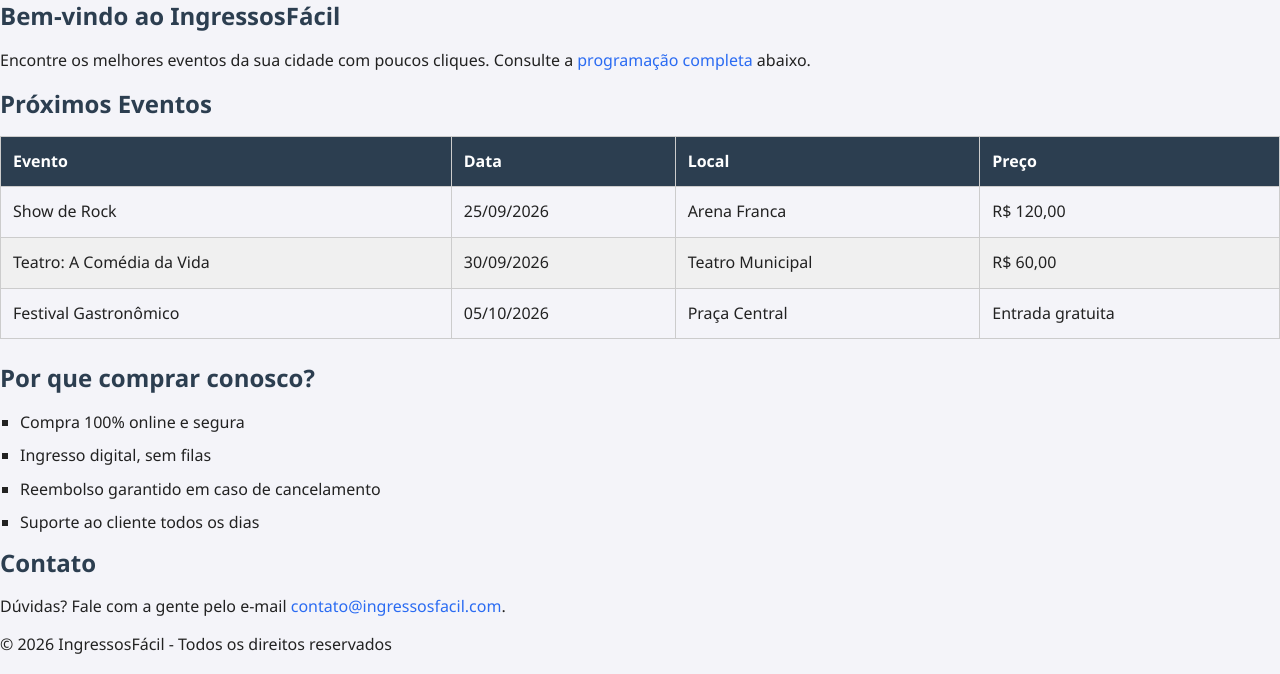
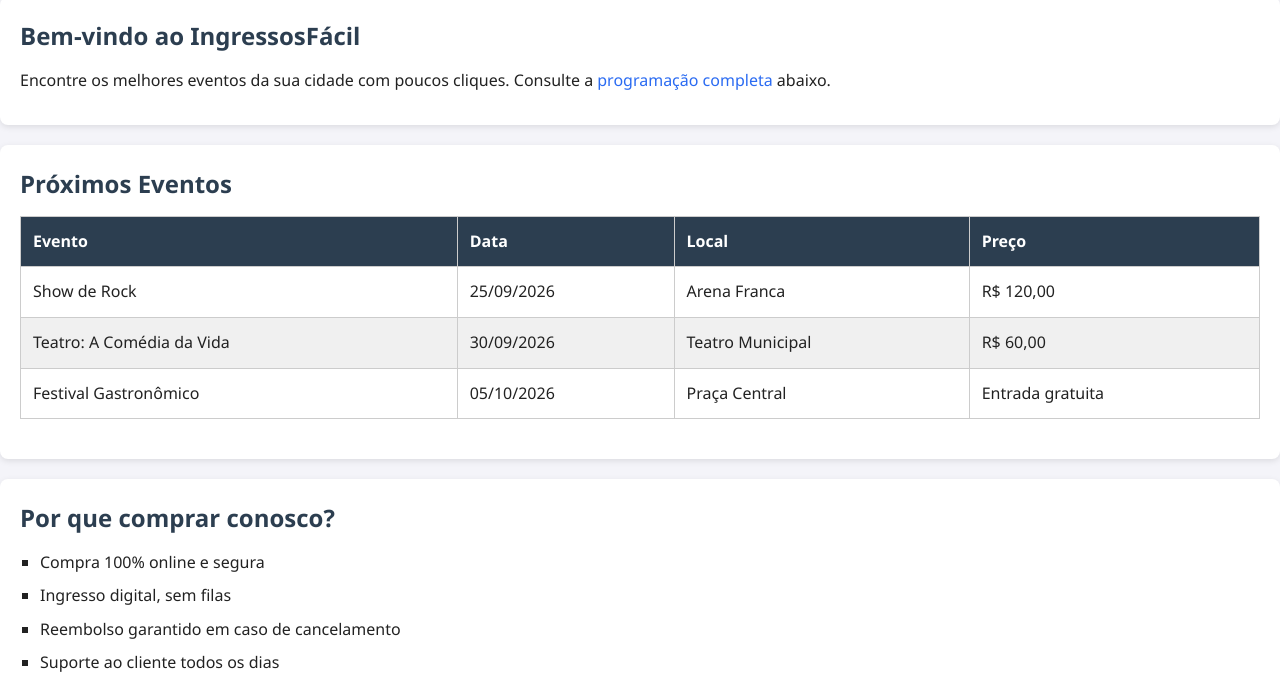
Before and after one commit to albert-wb/cc-front-end, a plain HTML site: page index.html in a window 1280 px wide. Shown: the part 151-825 px from the top of the page. Drawn offline with Linux system fonts and the light colour scheme.

Commit message:
style: aplica efeito de card com fundo branco, cantos arredondados e sombras nas seções

```diff
--- a/css/styles.css
+++ b/css/styles.css
@@ -65,6 +65,15 @@ nav a:hover {
     text-decoration: underline;
 }
 
+/* ===== Componentes: Cards de seção ===== */
+main section {
+    background-color: #fff;
+    padding: 20px;
+    margin-bottom: 20px;
+    border-radius: 8px;
+    box-shadow: 0 2px 6px rgba(0, 0, 0, 0.1);
+}
+
 /* ===== Componentes: Lista de vantagens ===== */
 #vantagens ul {
     list-style-type: square;
```
